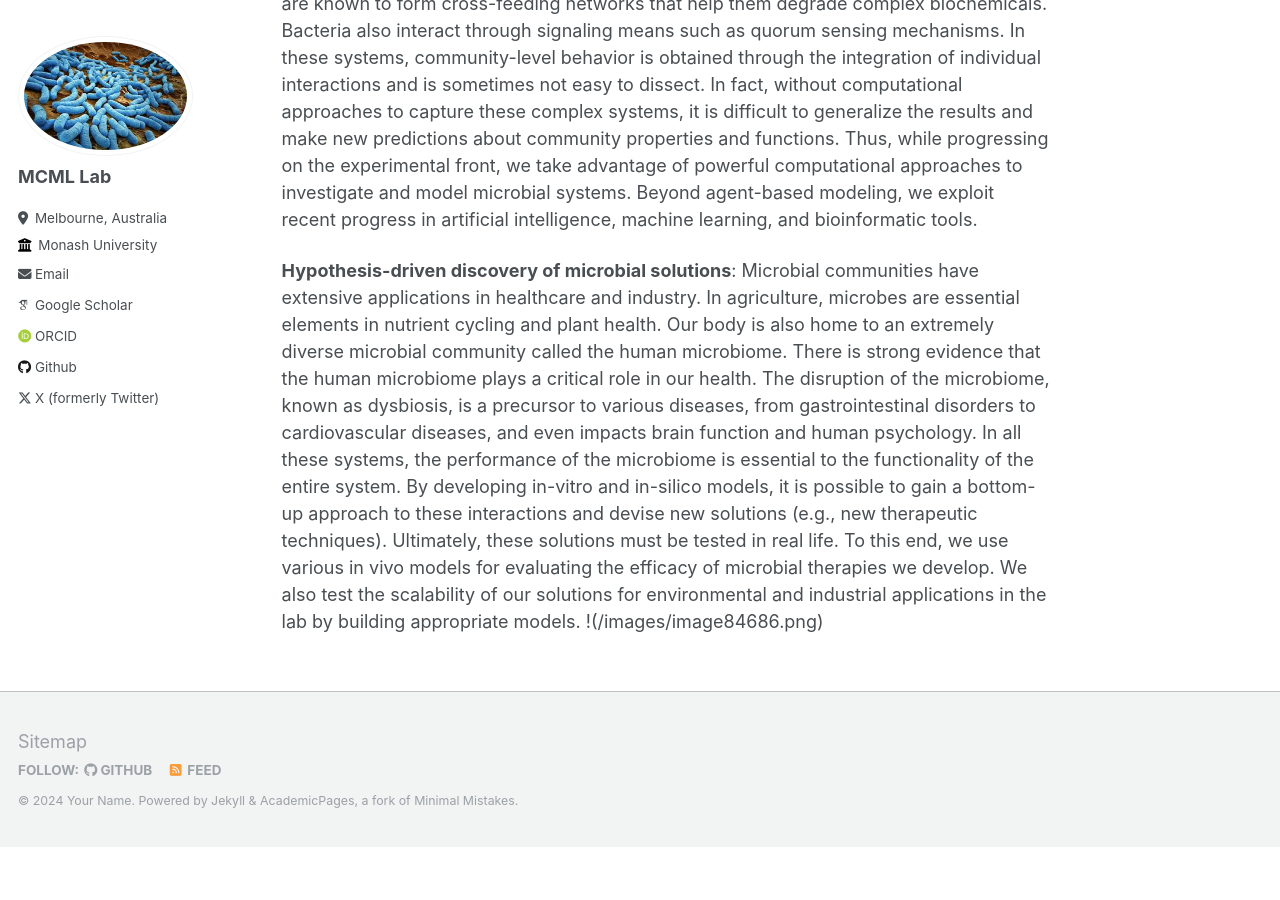
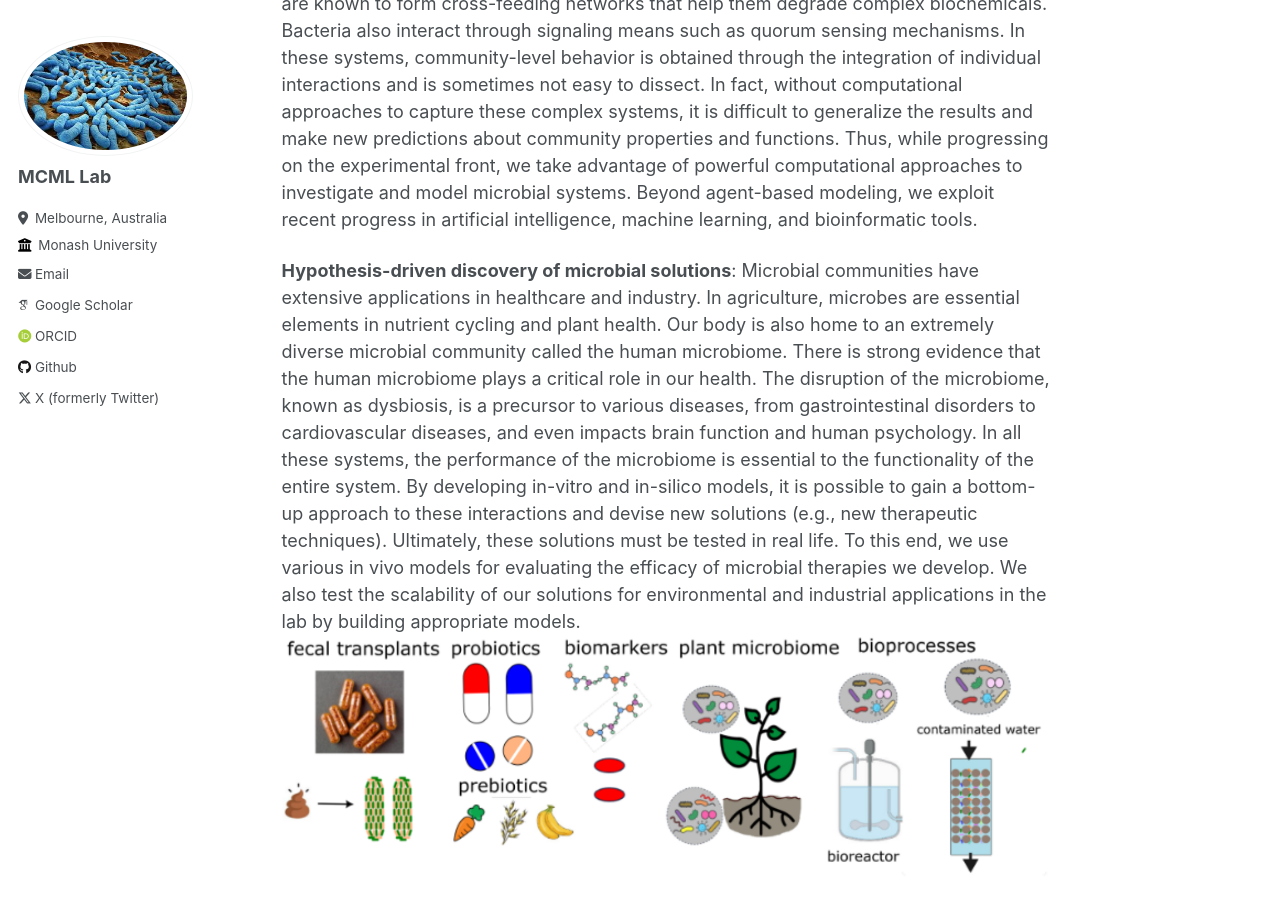
Before and after one commit to AminValiei/valieilab, a Jekyll site: the page built from _pages/about.md, in a window 1280 px wide and 900 px high, scrolled down 1082 px. Built offline with Jekyll 4.4.1, drawn with Linux system fonts in a browser that asks for light colours; some web fonts are replaced; before the commit the page ends 1929 px from its top, so only the background shows below that.

Commit message:
Update about.md

```diff
--- a/_pages/about.md
+++ b/_pages/about.md
@@ -14,7 +14,7 @@ The study of the microbial world, once shrouded in mystery, has been undergoing
 **Computational modeling**: In addition to experimental investigations, computational tools are crucial for comprehending microbial systems. An exceptional approach for deriving the emergent properties of complex systems (e.g., spatiotemporal community structures) from deterministic or stochastic rules governing agents (e.g., each bacteria) is agent-based modeling. Agent-based modeling is suitable for modeling microbial communities, as microbes have shown a variety of social behaviors. For example, in metabolism, microbes are known to form cross-feeding networks that help them degrade complex biochemicals. Bacteria also interact through signaling means such as quorum sensing mechanisms. In these systems, community-level behavior is obtained through the integration of individual interactions and is sometimes not easy to dissect. In fact, without computational approaches to capture these complex systems, it is difficult to generalize the results and make new predictions about community properties and functions. Thus, while progressing on the experimental front, we take advantage of powerful computational approaches to investigate and model microbial systems. Beyond agent-based modeling, we exploit recent progress in artificial intelligence, machine learning, and bioinformatic tools.
 
 **Hypothesis-driven discovery of microbial solutions**: Microbial communities have extensive applications in healthcare and industry. In agriculture, microbes are essential elements in nutrient cycling and plant health. Our body is also home to an extremely diverse microbial community called the human microbiome. There is strong evidence that the human microbiome plays a critical role in our health. The disruption of the microbiome, known as dysbiosis, is a precursor to various diseases, from gastrointestinal disorders to cardiovascular diseases, and even impacts brain function and human psychology. In all these systems, the performance of the microbiome is essential to the functionality of the entire system. By developing in-vitro and in-silico models, it is possible to gain a bottom-up approach to these interactions and devise new solutions (e.g., new therapeutic techniques). Ultimately, these solutions must be tested in real life. To this end, we use various in vivo models for evaluating the efficacy of microbial therapies we develop. We also test the scalability of our solutions for environmental and industrial applications in the lab by building appropriate models.
-!(/images/image84686.png)
+![](/images/image84686.png)
 
 
 
```
